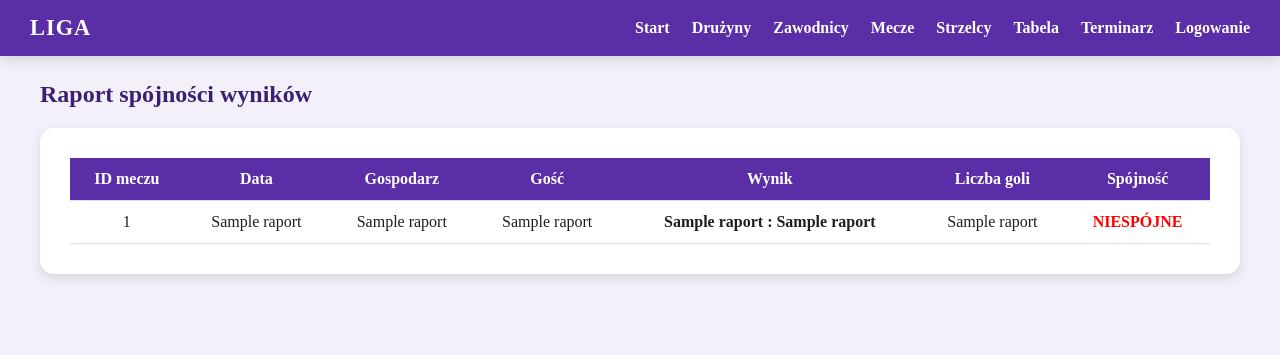
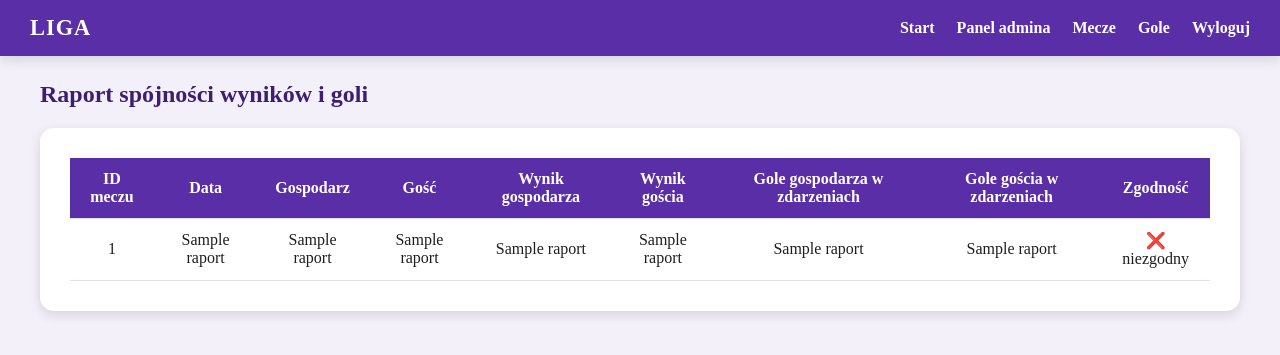
Before and after one commit to KatarzynaAdamskaDev/cloud-application, a Flask app: template templates/admin_raport_spojnosc.html in a window 1280 px wide. Shown: the top 355 px of the page. Run offline with Flask 3, Linux system fonts and the light colour scheme; the template is opened without the code that fills it: most values are stand-ins (such as "Sample title", 1, 10 or a date in 2020).

Commit message:
Update admin_raport_spojnosc.html

```diff
--- a/templates/admin_raport_spojnosc.html
+++ b/templates/admin_raport_spojnosc.html
@@ -2,7 +2,7 @@
 <html lang="pl">
 <head>
     <meta charset="UTF-8">
-    <title>Raport spójności – Admin</title>
+    <title>Raport spójności</title>
     <link rel="stylesheet" href="{{ url_for('static', filename='style.css') }}">
 </head>
 
@@ -14,35 +14,17 @@
     </div>
 
     <div class="nav-right">
-         <a href="{{ url_for('index') }}">Start</a>
-        <a href="{{ url_for('druzyny_list') }}">Drużyny</a>
-        <a href="{{ url_for('zawodnicy_list') }}">Zawodnicy</a>
-        <a href="{{ url_for('mecze_list') }}">Mecze</a>
-        <a href="{{ url_for('strzelcy') }}">Strzelcy</a>
-        <a href="{{ url_for('tabela_ligowa') }}">Tabela</a>
-        <a href="{{ url_for('terminarz') }}">Terminarz</a>
-
-        {% if not session.get('user_login') %}
-            <a href="{{ url_for('login') }}">Logowanie</a>
-        {% endif %}
-
-        {% if session.get('rola') in ['Trener'] %}
-            <a class="nav-highlight" href="{{ url_for('trener_select') }}">Panel trenera</a>
-        {% endif %}
-
-        {% if session.get('rola') == 'Administrator' %}
-            <a class="nav-highlight" href="{{ url_for('admin_panel') }}">Panel admina</a>
-        {% endif %}
-
-        {% if session.get('user_login') %}
-            <a href="{{ url_for('logout') }}">Wyloguj</a>
-        {% endif %}
+        <a href="{{ url_for('index') }}">Start</a>
+        <a href="{{ url_for('admin_panel') }}">Panel admina</a>
+        <a href="{{ url_for('admin_mecze') }}">Mecze</a>
+        <a href="{{ url_for('admin_gole') }}">Gole</a>
+        <a href="{{ url_for('logout') }}">Wyloguj</a>
     </div>
 </nav>
 
 <div class="container">
 
-    <h2>Raport spójności wyników</h2>
+    <h2>Raport spójności wyników i goli</h2>
 
     <div class="card">
         <table>
@@ -52,28 +34,36 @@
                     <th>Data</th>
                     <th>Gospodarz</th>
                     <th>Gość</th>
-                    <th>Wynik</th>
-                    <th>Liczba goli</th>
-                    <th>Spójność</th>
+                    <th>Wynik gospodarza</th>
+                    <th>Wynik gościa</th>
+                    <th>Gole gospodarza w zdarzeniach</th>
+                    <th>Gole gościa w zdarzeniach</th>
+                    <th>Zgodność</th>
                 </tr>
             </thead>
 
             <tbody>
                 {% for r in raport %}
-                <tr class="{{ 'ok' if r[7] else 'bad' }}">
+                <tr>
                     <td>{{ r[0] }}</td>
                     <td>{{ r[1] }}</td>
                     <td>{{ r[2] }}</td>
                     <td>{{ r[3] }}</td>
-                    <td><b>{{ r[4] }} : {{ r[5] }}</b></td>
+                    <td>{{ r[4] }}</td>
+                    <td>{{ r[5] }}</td>
                     <td>{{ r[6] }}</td>
+                    <td>{{ r[7] }}</td>
                     <td>
-                        {% if r[7] %}
-                            <span style="color:green; font-weight:700;">OK</span>
+                        {% if r[8] %}
+                            ✅ zgodny
                         {% else %}
-                            <span style="color:red; font-weight:700;">NIESPÓJNE</span>
+                            ❌ niezgodny
                         {% endif %}
                     </td>
+                </tr>
+                {% else %}
+                <tr>
+                    <td colspan="9">Brak meczów do sprawdzenia.</td>
                 </tr>
                 {% endfor %}
             </tbody>
```
